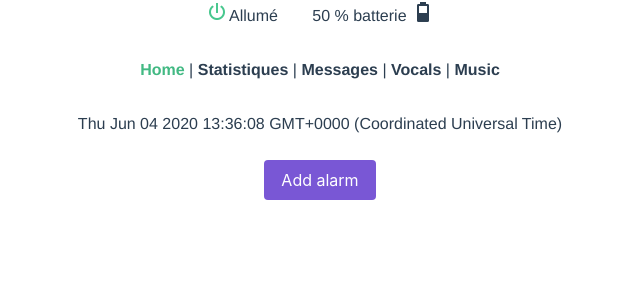
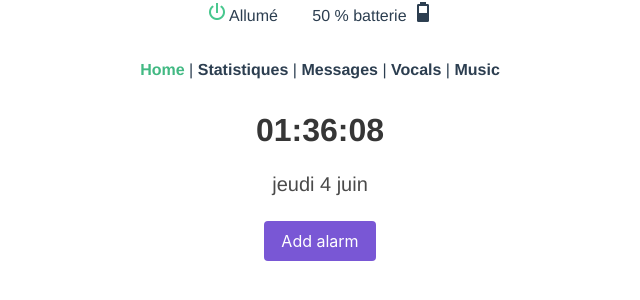
Before and after one commit to yanisakli/IOT, a Vue app in the folder front/: page / in a window 1280 px wide. Shown: the top 300 px of the page, without its empty margins (320-960 px from the left). Built offline with nearby package versions, Linux system fonts and the light colour scheme.

Commit message:
update alarm

```diff
--- a/front/src/views/Alarm.vue
+++ b/front/src/views/Alarm.vue
@@ -1,20 +1,32 @@
 <template>
   <div class="alarm">
     <div class="columns">
-      <div class="column">{{ currentTime }}</div>
+      <div class="column">
+        <div class="columns">
+          <div class="column">
+            <h1 class="title">{{ getTime() }}</h1>
+          </div>
+        </div>
+        <div class="columns">
+            <div class="column">
+              <h3 class="subtitle">{{ getFullDate() }}</h3>
+            </div>
+        </div>
+      </div>
     </div>
 
     <div v-if="alarmValidated" class="columns">
-      <div class="column">{{ alarm }}</div>
+      <div class="column clock">{{ alarm }}</div>
     </div>
 
     <div class="columns">
       <div class="column is-4 is-offset-4">
-        <b-button v-if="alarmValidated" type="is-danger">Supprimer</b-button>
+        <b-button v-if="alarmValidated" type="is-danger" @click="deleteTime()">Supprimer</b-button>
         <b-collapse v-if="!alarmValidated" :open="false">
           <button class="button is-primary" slot="trigger">Add alarm</button>
           <b-datetimepicker
             v-model="alarm"
+            :min-datetime="currentTime"
             class="m-top"
             rounded
             placeholder="Click to select..."
@@ -29,7 +41,8 @@
 </template>
 
 <script>
-import { addSeconds } from "date-fns";
+import { addSeconds, format } from "date-fns";
+import { fr } from 'date-fns/locale'
 
 export default {
   data() {
@@ -56,9 +69,21 @@ export default {
     validateAlarm() {
       if(this.alarm) {
         this.alarmValidated = true;
+        // Send http request to backend api with the alarm as a parameter
       } else {
         alert('Date is empty');
       }
+    },
+    deleteTime() {
+      this.alarm = null;
+      this.alarmValidated = false;
+      // Send http request to backend api to delete alarm
+    },
+    getTime() {
+      return format(this.currentTime, 'hh:mm:ss');
+    },
+    getFullDate() {
+      return format(this.currentTime, 'EEEE d MMMM', { locale: fr });
     }
   }
 };
```
